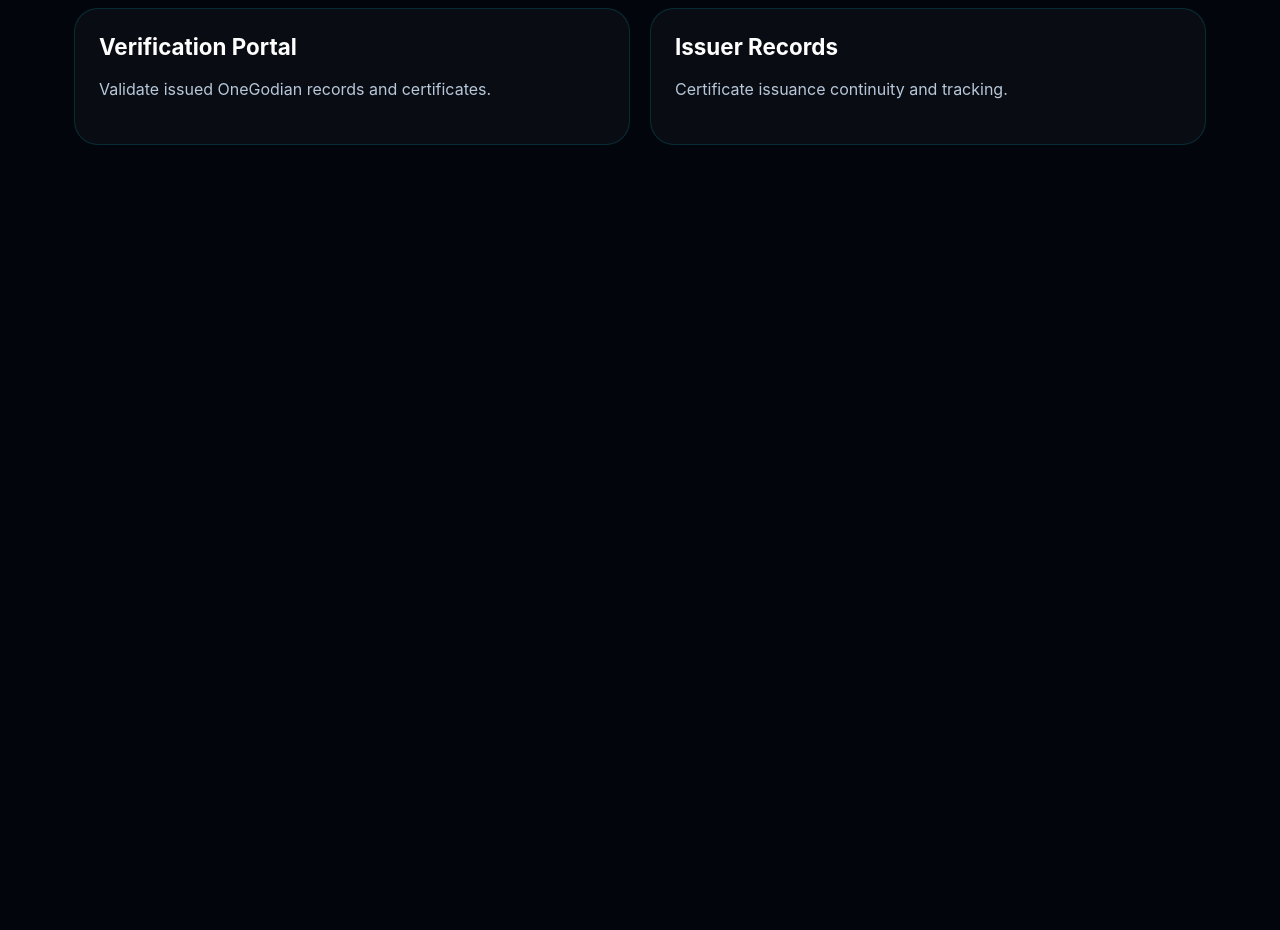
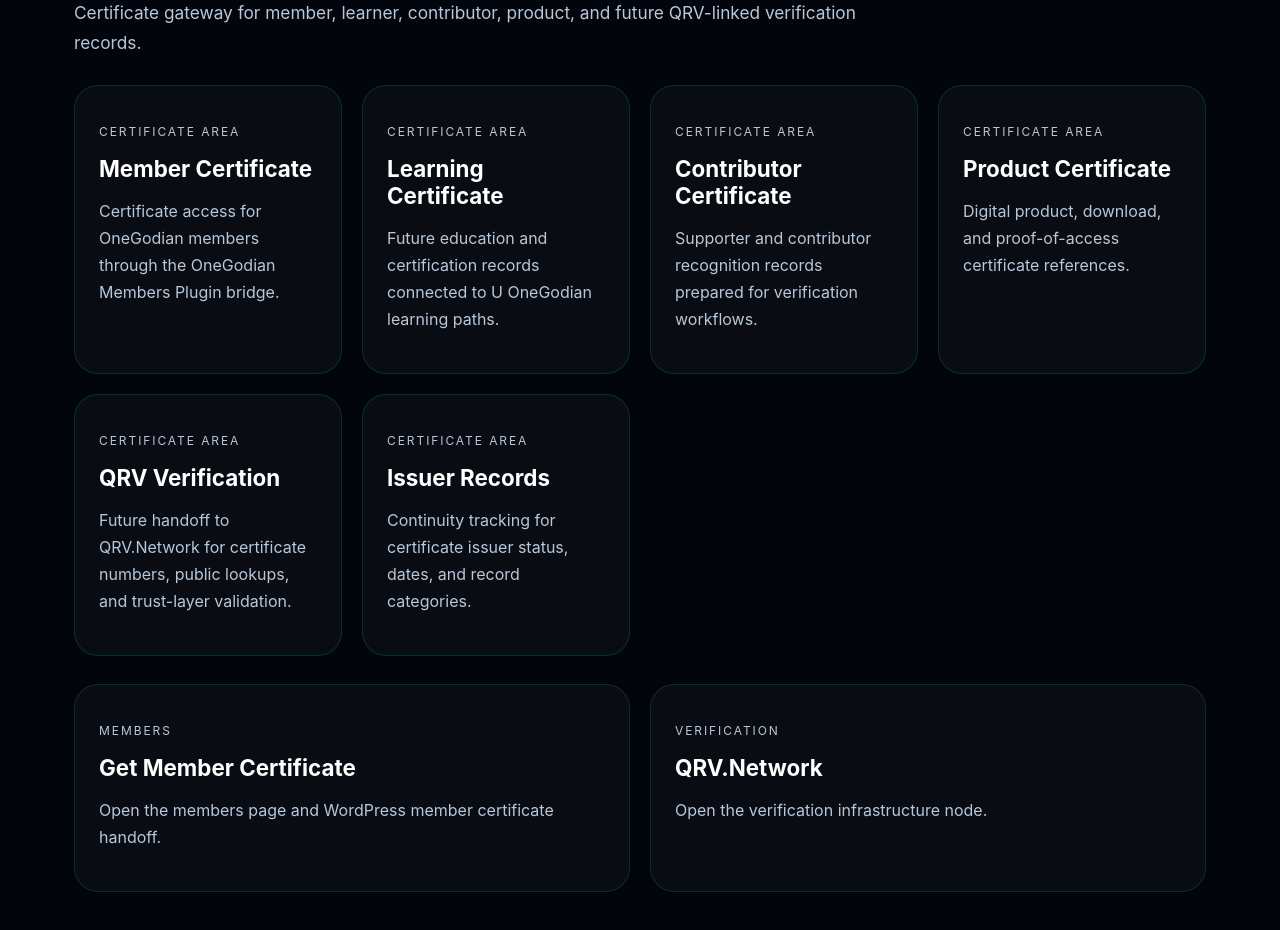
Before and after one commit to ohi-stack/onegodian-app-deploy, a Next.js app: page /certificates in a window 1280 px wide. Shown: the part 220-1150 px from the top of the page. Before the commit the page ends 800 px from the top, so only its background shows below. Built offline with nearby package versions, Linux system fonts and the light colour scheme.

Commit message:
Upgrade certificates route with member certificate handoff

```diff
--- a/src/app/certificates/page.tsx
+++ b/src/app/certificates/page.tsx
@@ -1,3 +1,28 @@
-export default function CertificatesPage(){
-return <main className="page"><a href="/">← Home</a><p className="kicker">OBP-1 Verification</p><h1>Certificates</h1><div className="grid"><article className="card"><h2>Verification Portal</h2><p>Validate issued OneGodian records and certificates.</p></article><article className="card"><h2>Issuer Records</h2><p>Certificate issuance continuity and tracking.</p></article></div></main>
+const certificateAreas = [
+  ['Member Certificate', 'Certificate access for OneGodian members through the OneGodian Members Plugin bridge.'],
+  ['Learning Certificate', 'Future education and certification records connected to U OneGodian learning paths.'],
+  ['Contributor Certificate', 'Supporter and contributor recognition records prepared for verification workflows.'],
+  ['Product Certificate', 'Digital product, download, and proof-of-access certificate references.'],
+  ['QRV Verification', 'Future handoff to QRV.Network for certificate numbers, public lookups, and trust-layer validation.'],
+  ['Issuer Records', 'Continuity tracking for certificate issuer status, dates, and record categories.'],
+];
+
+export default function CertificatesPage() {
+  return (
+    <main className="page">
+      <a href="/">← Home</a>
+      <p className="kicker">OBP-1 / QRV Verification</p>
+      <h1>Certificates</h1>
+      <p className="lead">Certificate gateway for member, learner, contributor, product, and future QRV-linked verification records.</p>
+      <section className="grid">
+        {certificateAreas.map(([title, description]) => (
+          <article className="card" key={title}><p className="kicker">Certificate Area</p><h2>{title}</h2><p>{description}</p></article>
+        ))}
+      </section>
+      <section className="grid">
+        <a className="card" href="/members"><p className="kicker">Members</p><h2>Get Member Certificate</h2><p>Open the members page and WordPress member certificate handoff.</p></a>
+        <a className="card" href="https://qrv.network"><p className="kicker">Verification</p><h2>QRV.Network</h2><p>Open the verification infrastructure node.</p></a>
+      </section>
+    </main>
+  );
 }
```
